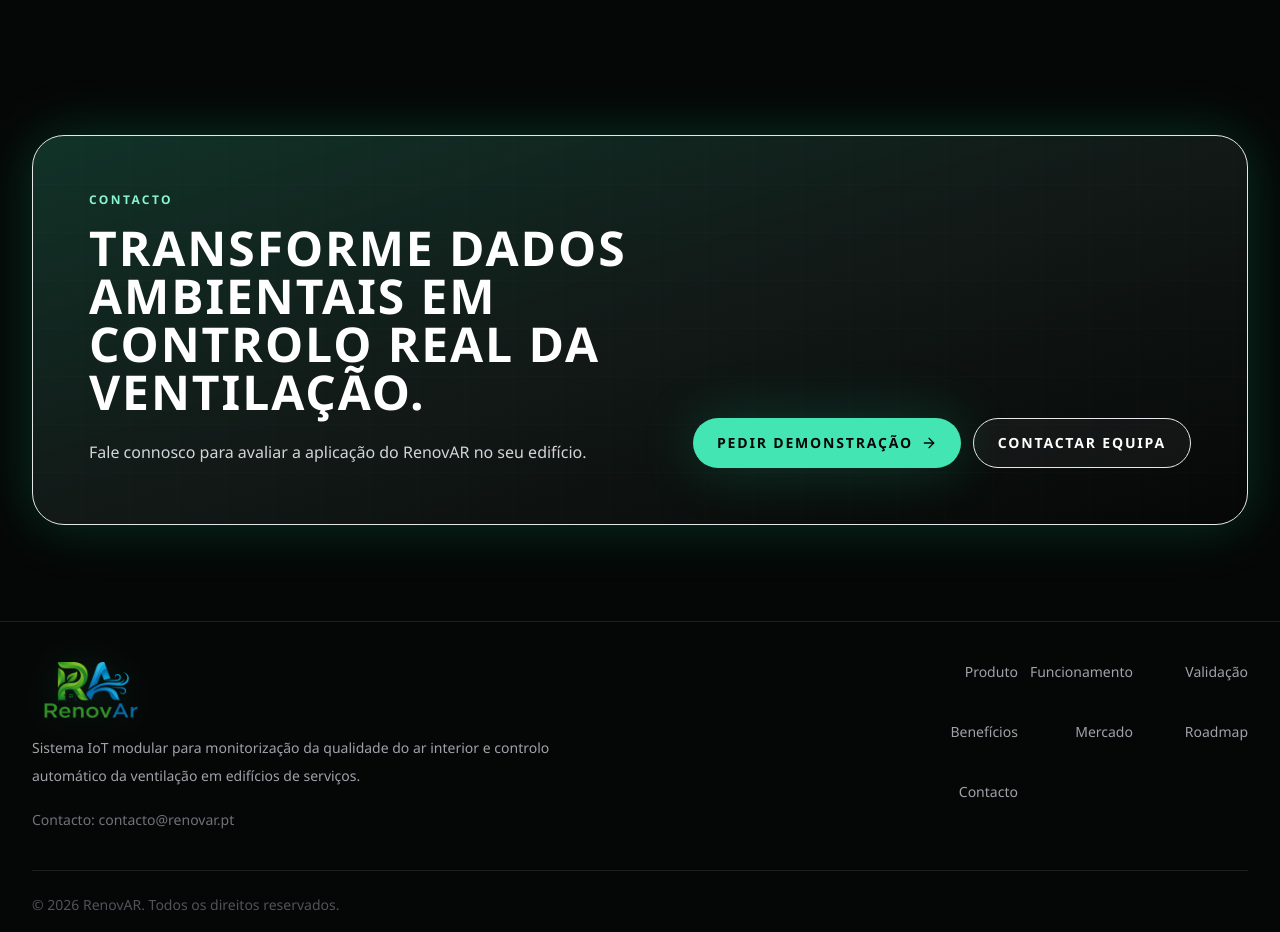
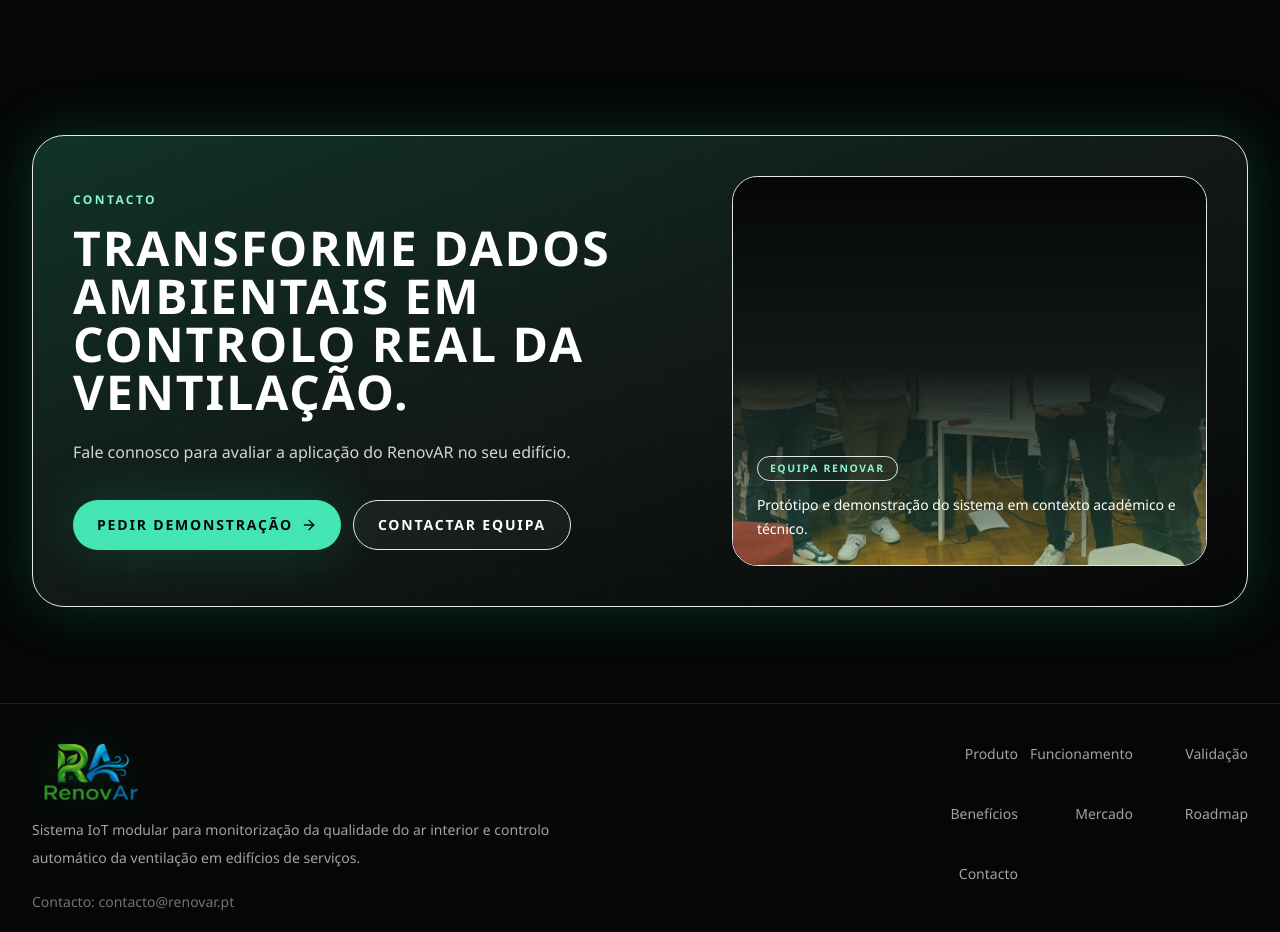
Before and after one commit to Stardust-Systems-Lda/Website, a React (Vite) app: page / in a window 1280 px wide. Shown: the part 9540-10472 px from the top of the page. Built offline with nearby package versions, Linux system fonts and the light colour scheme.

Commit message:
Add team photo to contact CTA

```diff
--- a/src/App.tsx
+++ b/src/App.tsx
@@ -874,9 +874,10 @@
   return (
     <section id="contacto" className="px-5 py-16 lg:px-8 lg:py-24" aria-labelledby="contacto-title">
       <div className="mx-auto max-w-7xl">
-        <div className="relative overflow-hidden rounded-[2rem] border border-air-300/24 bg-gradient-to-br from-air-400/20 via-graphite-800 to-graphite-950 p-6 shadow-glow sm:p-10 lg:p-14">
+        <div className="relative overflow-hidden rounded-[2rem] border border-air-300/24 bg-gradient-to-br from-air-400/20 via-graphite-800 to-graphite-950 p-6 shadow-glow sm:p-8 lg:p-10">
           <div className="absolute inset-0 bg-technical-grid bg-[length:48px_48px] opacity-35" />
-          <div className="relative z-10 grid gap-8 lg:grid-cols-[1fr_auto] lg:items-end">
+          <div className="relative z-10 grid gap-8 lg:grid-cols-[minmax(0,0.95fr)_minmax(360px,0.72fr)] lg:items-stretch">
+            <div className="flex flex-col justify-between gap-8 py-1 lg:py-4">
               <div>
                 <p className="text-xs font-bold uppercase tracking-[0.2em] text-air-300">Contacto</p>
                 <h2
@@ -889,7 +890,7 @@
                   Fale connosco para avaliar a aplicação do RenovAR no seu edifício.
                 </p>
               </div>
-            <div className="flex flex-col gap-3 sm:flex-row lg:flex-col xl:flex-row">
+              <div className="flex flex-col gap-3 sm:flex-row">
                 <a
                   href="mailto:contacto@renovar.pt?subject=Pedido%20de%20demonstra%C3%A7%C3%A3o%20RenovAR"
                   className="group inline-flex items-center justify-center gap-2 rounded-full bg-air-400 px-6 py-3.5 text-sm font-bold uppercase tracking-[0.13em] text-graphite-950 shadow-glow transition hover:bg-air-300 focus-visible:outline-none focus-visible:ring-2 focus-visible:ring-air-300 focus-visible:ring-offset-4 focus-visible:ring-offset-graphite-950"
@@ -904,6 +905,27 @@
                   Contactar equipa
                 </a>
               </div>
+            </div>
+
+            <figure className="relative min-h-[280px] overflow-hidden rounded-[1.6rem] border border-white/12 bg-graphite-950/48 shadow-insetline">
+              <img
+                src="/assets/renovar-equipa.jpeg"
+                alt="Equipa RenovAR junto ao protótipo de ventilação inteligente"
+                loading="lazy"
+                className="absolute inset-0 h-full w-full object-cover object-center"
+              />
+              <div className="absolute inset-0 bg-gradient-to-t from-graphite-950/88 via-graphite-950/12 to-transparent" />
+              <figcaption
+                className="absolute inset-x-0 bottom-0 p-5 sm:p-6"
+              >
+                <p className="inline-flex rounded-full border border-air-300/28 bg-air-400/12 px-3 py-1 text-[0.65rem] font-bold uppercase tracking-[0.16em] text-air-300 backdrop-blur-md">
+                  Equipa RenovAR
+                </p>
+                <p className="mt-3 max-w-md text-sm font-medium leading-6 text-white">
+                  Protótipo e demonstração do sistema em contexto académico e técnico.
+                </p>
+              </figcaption>
+            </figure>
           </div>
         </div>
       </div>
```
Also changed, not shown: public/assets/renovar-equipa.jpeg (added). Lines whose indentation alone changed are shown as unchanged.
